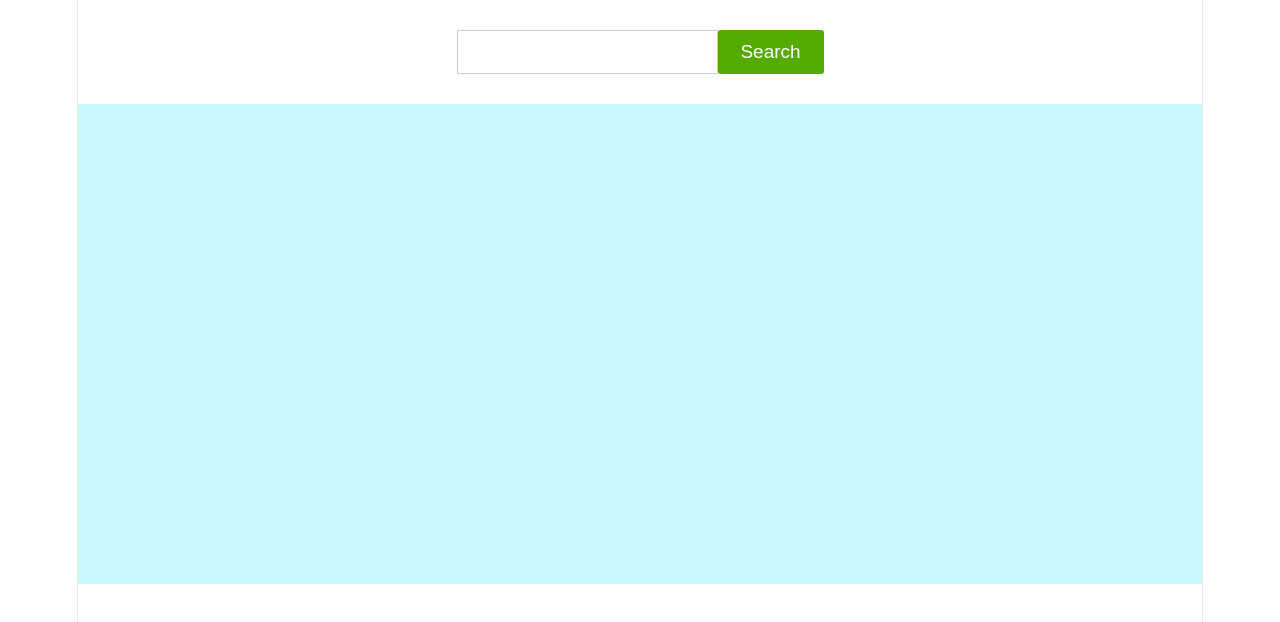
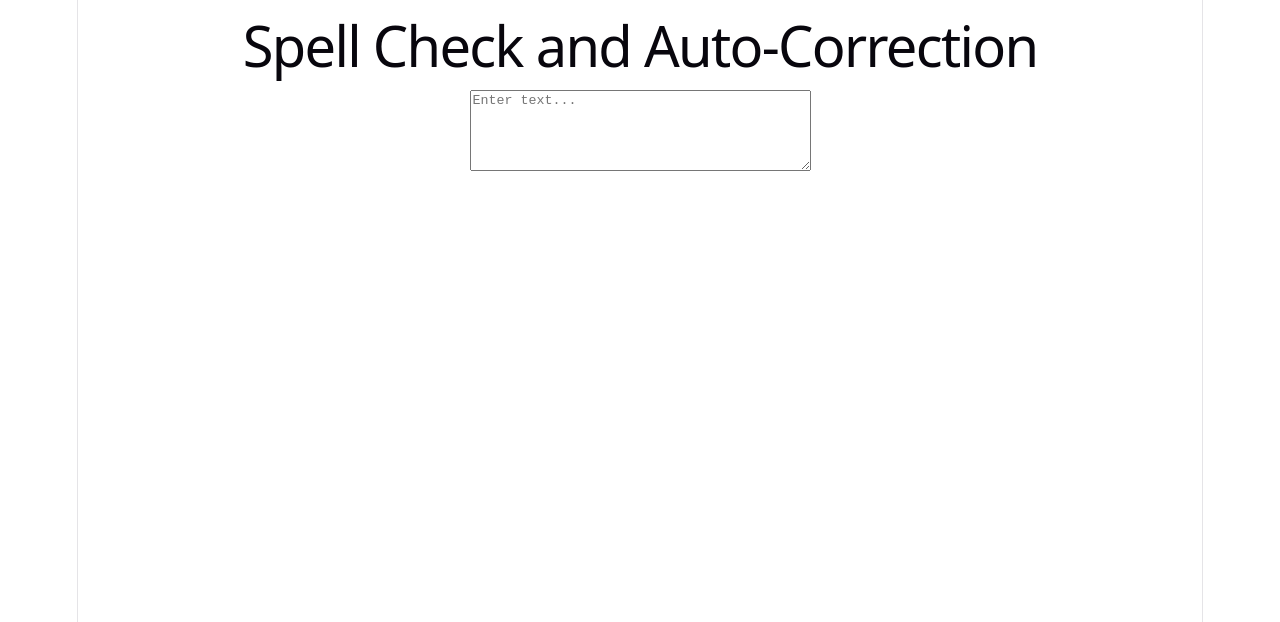
Before and after one commit to somgitreact/minibuilout, a React (Vite) app: page / in a window 1280 px wide. Shown: the top 622 px of the page. Built offline with nearby package versions, Linux system fonts and the light colour scheme.

Commit message:
push spell check

```diff
--- a/src/App.jsx
+++ b/src/App.jsx
@@ -15,8 +15,8 @@ function App() {
     <>
     {/* <Login /> */}
         {/* <Stopwatch /> */}
-        <Weatherapp />
-        {/* <Spellcheck /> */}
+        {/* <Weatherapp /> */}
+        <Spellcheck />
     </>
   )
 }
```
